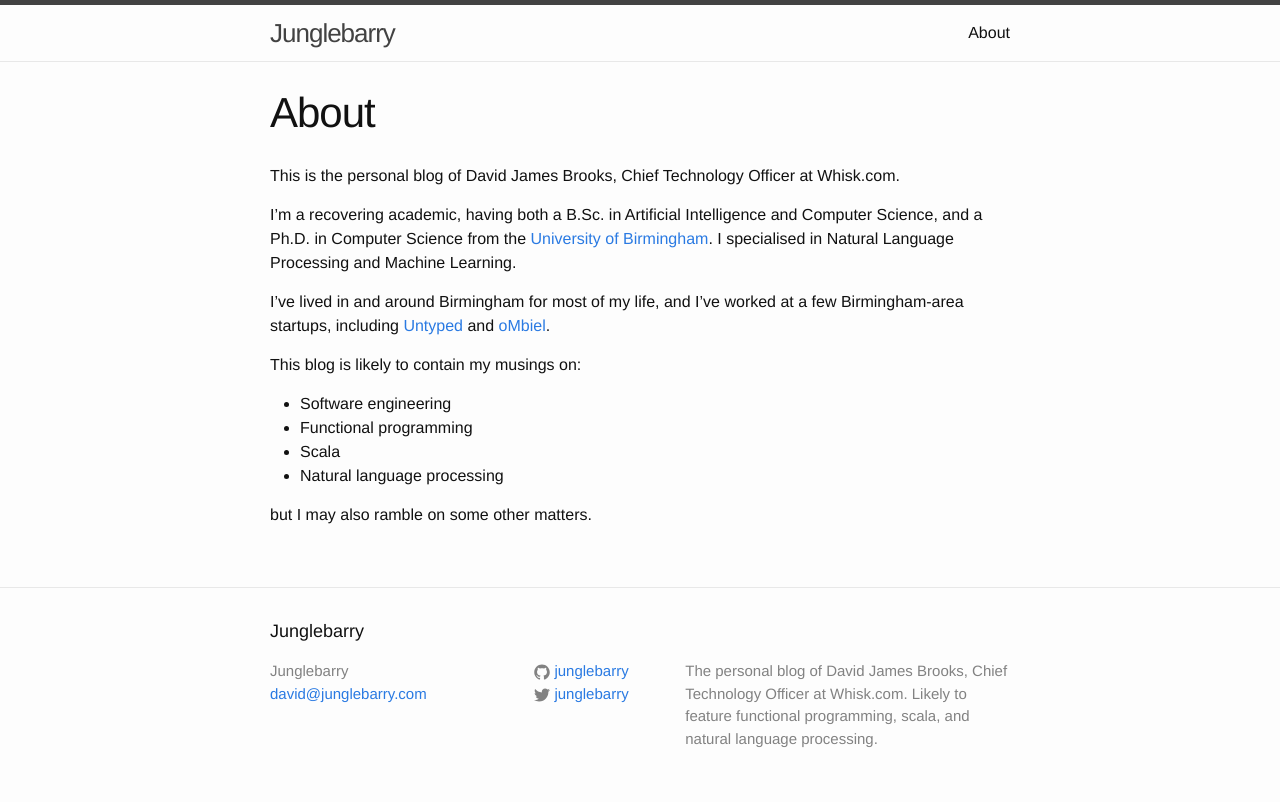
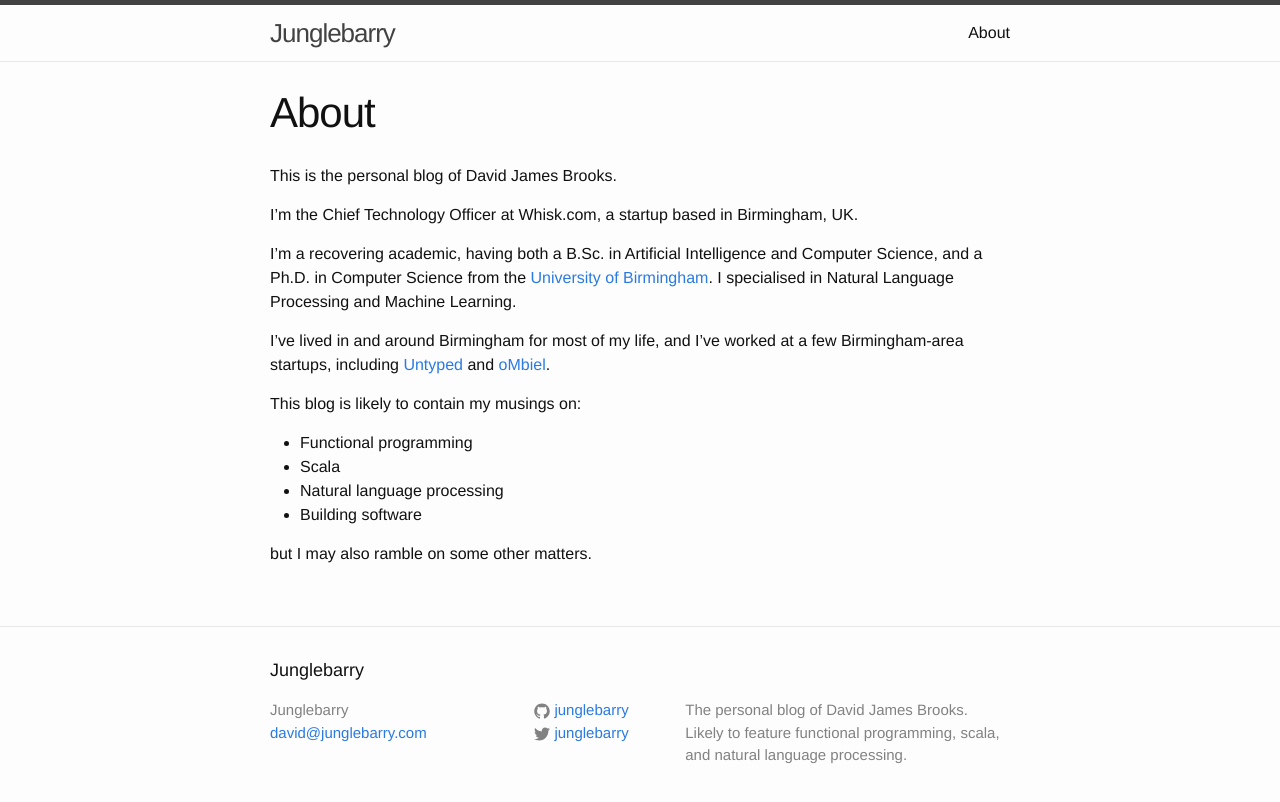
Before and after one commit to junglebarry/junglebarry.github.io, a Jekyll site: the page built from about.md, in a window 1280 px wide. Shown: the top 802 px of the page. Built offline with Jekyll 4.4.1, drawn with Linux system fonts in a browser that asks for light colours.

Commit message:
Updated bio

```diff
--- a/_config.yml
+++ b/_config.yml
@@ -2,7 +2,7 @@
 title: Junglebarry
 email: david@junglebarry.com
 description: > # this means to ignore newlines until "baseurl:"
-  The personal blog of David James Brooks, Chief Technology Officer at Whisk.com.
+  The personal blog of David James Brooks.
   Likely to feature functional programming, scala, and natural language processing.
 baseurl: "" # the subpath of your site, e.g. /blog/
 url: "http://junglebarry.com" # the base hostname & protocol for your site
--- a/about.md
+++ b/about.md
@@ -4,7 +4,9 @@ title: About
 permalink: /about/
 ---
 
-This is the personal blog of David James Brooks, Chief Technology Officer at Whisk.com.
+This is the personal blog of David James Brooks.
+
+I'm the Chief Technology Officer at Whisk.com, a startup based in Birmingham, UK.
 
 I'm a recovering academic, having both a B.Sc. in Artificial Intelligence and Computer Science, and a Ph.D. in Computer Science from the [University of Birmingham][uob]. I specialised in Natural Language Processing and Machine Learning.
 
@@ -12,10 +14,10 @@ I've lived in and around Birmingham for most of my life, and I've worked at a fe
 
 This blog is likely to contain my musings on:
 
-* Software engineering
 * Functional programming
 * Scala
 * Natural language processing
+* Building software
 
 but I may also ramble on some other matters.
 
```
